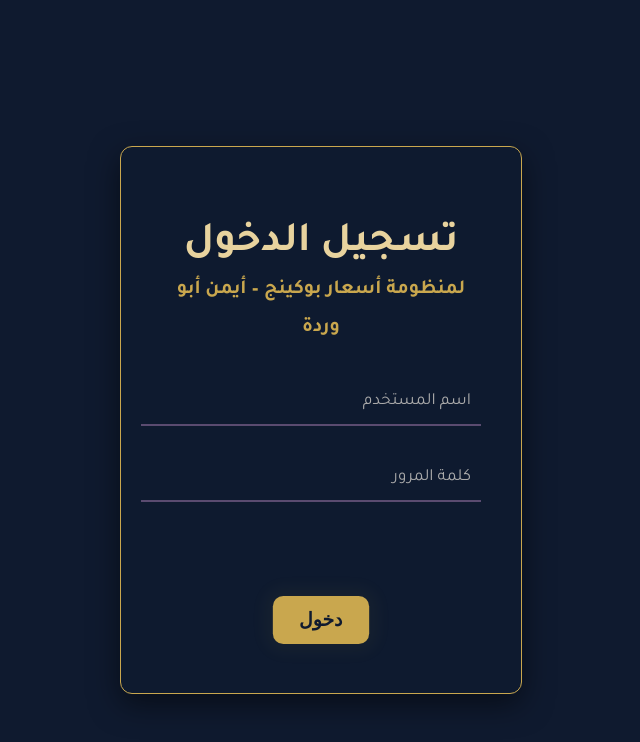
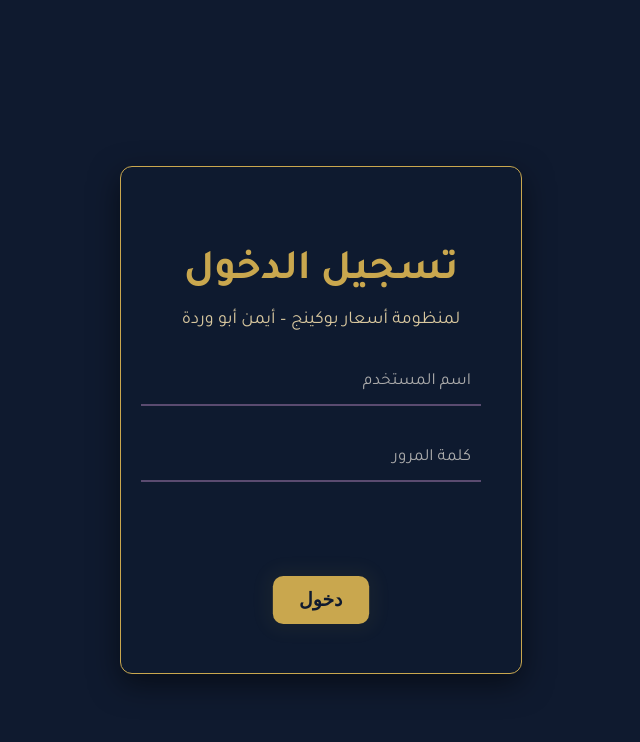
Before and after one commit to 77aayy/ayman, a plain HTML site: page index.html in a window 1280 px wide. Shown: the whole page, without its empty margins (319-959 px from the left). Drawn offline with Linux system fonts and the light colour scheme.

Commit message:
Update index.html

```diff
--- a/index.html
+++ b/index.html
@@ -256,9 +256,13 @@
 
     <div id="loginContainer">
         <div class="login-box">
-<h1>
-  <span style="font-size: 42px; font-weight: bold;">تسجيل الدخول</span><br>
-  <span style="font-size: 20px; color: #c9a74e;">لمنظومة أسعار بوكينج – أيمن أبو وردة</span>
+<h1 style="margin-bottom: 25px; line-height: 1.6;">
+  <span style="display: block; font-family: 'Tajawal', sans-serif; font-size: 42px; font-weight: 700; color: #c9a74e;">
+    تسجيل الدخول
+  </span>
+  <span style="display: block; font-family: 'Tajawal', sans-serif; font-size: 18px; font-weight: 400; color: #d9c89f;">
+    لمنظومة أسعار بوكينج – أيمن أبو وردة
+  </span>
 </h1>
             <form id="loginForm">
 
```
